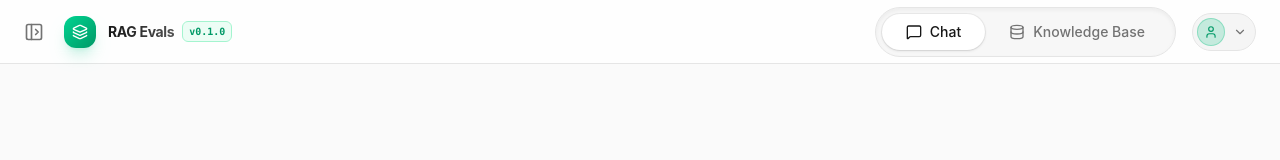
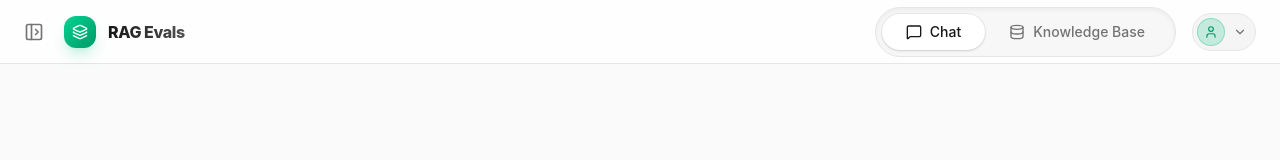
Before and after one commit to shaurya-10000/rag-evals, a Next.js app in the folder web/: page / in a window 1280 px wide. Shown: the top 160 px of the page. Built offline with nearby package versions, Linux system fonts and the light colour scheme.

Commit message:
style(ui): upgrade to Inter font, remove version badge, and polish typography

```diff
--- a/web/src/app/globals.css
+++ b/web/src/app/globals.css
@@ -22,7 +22,7 @@
 body {
   background-color: var(--background);
   color: var(--foreground);
-  font-family: Arial, Helvetica, sans-serif;
+  font-family: var(--font-inter), sans-serif;
   transition: background-color 0.3s ease, color 0.3s ease;
 }
 
@@ -31,3 +31,6 @@ body {
 ::-webkit-scrollbar-track { background: transparent; }
 ::-webkit-scrollbar-thumb { background: #27272a; border-radius: 4px; }
 ::-webkit-scrollbar-thumb:hover { background: #3f3f46; }
+
+
+code, pre { font-family: var(--font-jetbrains-mono), monospace; }
--- a/web/src/app/layout.tsx
+++ b/web/src/app/layout.tsx
@@ -1,10 +1,10 @@
 import type { Metadata } from "next";
-import { Geist, Geist_Mono } from "next/font/google";
+import { Inter, JetBrains_Mono } from "next/font/google";
 import { ThemeProvider } from "@/components/theme-provider";
 import "./globals.css";
 
-const geistSans = Geist({ variable: "--font-geist-sans", subsets: ["latin"] });
-const geistMono = Geist_Mono({ variable: "--font-geist-mono", subsets: ["latin"] });
+const inter = Inter({ variable: "--font-inter", subsets: ["latin"] });
+const jetbrainsMono = JetBrains_Mono({ variable: "--font-jetbrains-mono", subsets: ["latin"] });
 
 export const metadata: Metadata = {
   title: "RAG Evals",
@@ -13,7 +13,7 @@ export const metadata: Metadata = {
 
 export default function RootLayout({ children }: LayoutProps<"/">) {
   return (
-    <html lang="en" className={`${geistSans.variable} ${geistMono.variable} h-full antialiased`} suppressHydrationWarning>
+    <html lang="en" className={`${inter.variable} ${jetbrainsMono.variable} h-full antialiased`} suppressHydrationWarning>
       <body className="min-h-full flex flex-col">
         <ThemeProvider attribute="class" defaultTheme="system" enableSystem={true}>
           {children}
--- a/web/src/app/page.tsx
+++ b/web/src/app/page.tsx
@@ -366,12 +366,10 @@ export default function Home() {
               <Layers className="w-4 h-4 text-white" />
             </div>
             <div className="flex items-center gap-2">
-              <h1 className="text-sm font-bold tracking-tight bg-clip-text text-transparent bg-gradient-to-r from-neutral-900 to-neutral-600 dark:from-white dark:to-neutral-400 hidden sm:block">
+              <h1 className="text-base font-extrabold tracking-tight bg-clip-text text-transparent bg-gradient-to-r from-neutral-900 to-neutral-600 dark:from-white dark:to-neutral-300 hidden sm:block">
                 RAG Evals
               </h1>
-              <span className="hidden sm:inline-block px-1.5 py-0.5 rounded-md bg-emerald-50 dark:bg-emerald-500/10 text-[10px] font-mono font-semibold text-emerald-600 dark:text-emerald-400 border border-emerald-200 dark:border-emerald-500/20">
-                v0.1.0
-              </span>
+
             </div>
           </div>
           <div className="flex items-center gap-4">
```
